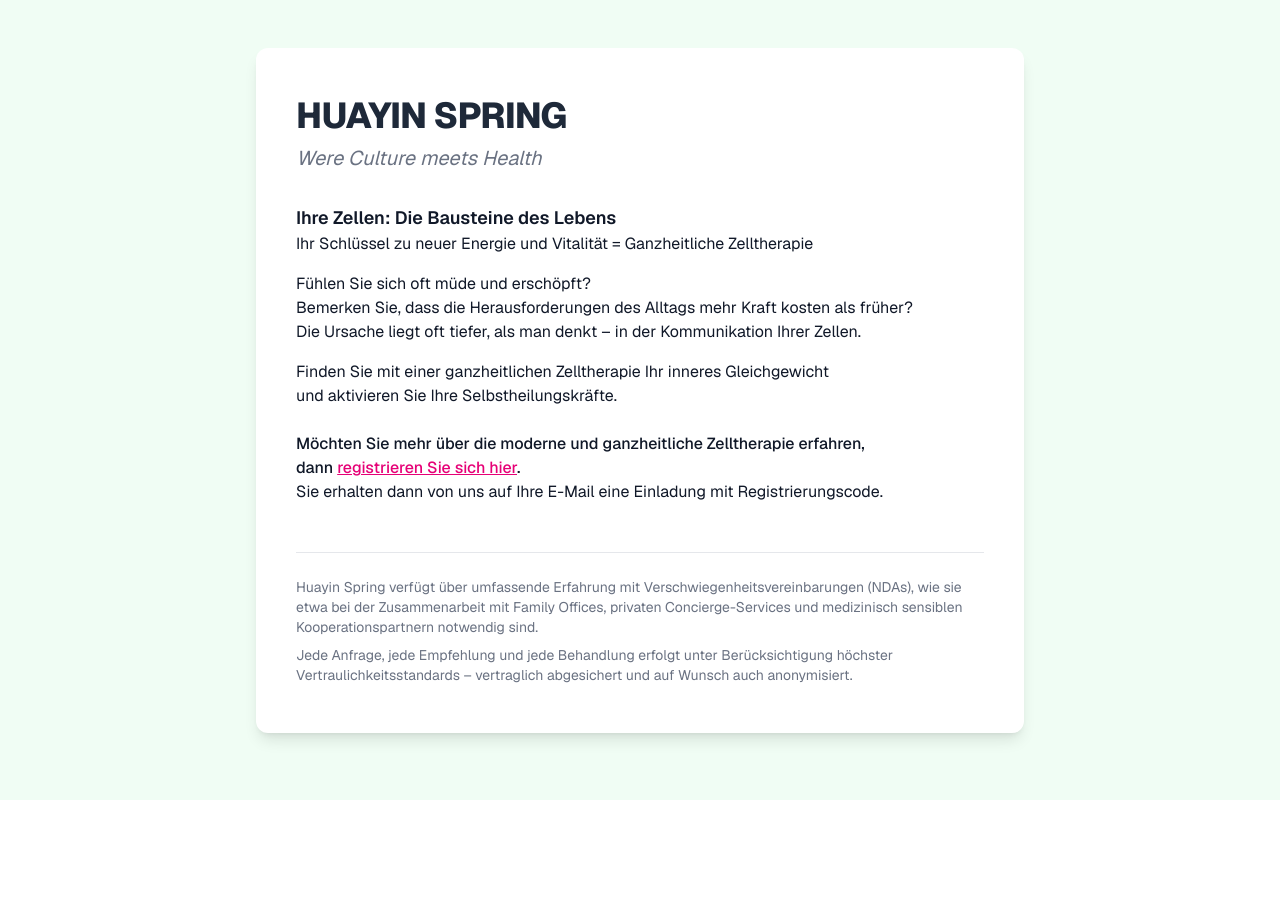
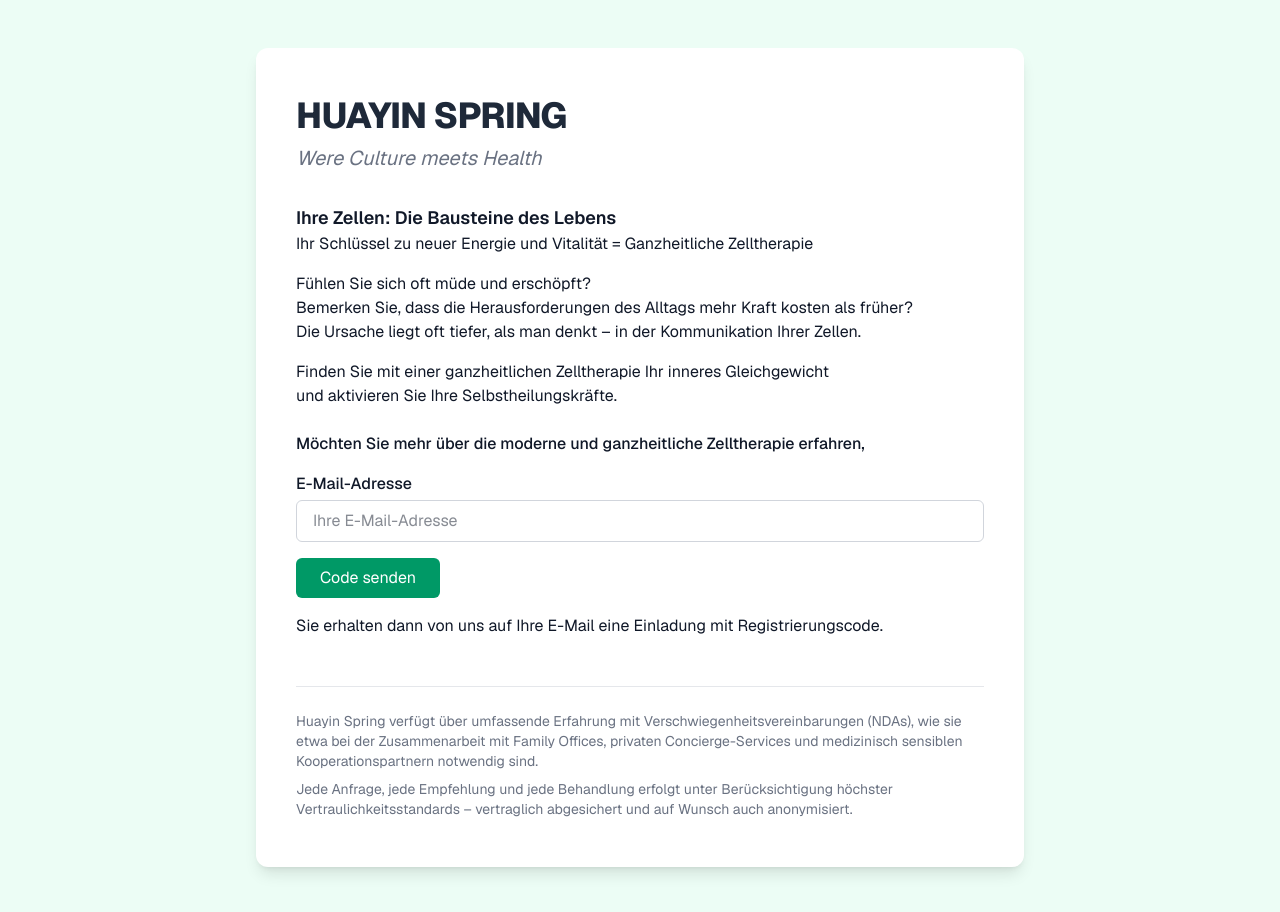
Before and after one commit to hdrlive/huayinspring-website, a Next.js app: page / in a window 1280 px wide. Shown: the top 912 px of the page. Before the commit the page ends 800 px from the top, so only its background shows below. Built offline with nearby package versions, Linux system fonts and the light colour scheme.

Commit message:
Update page.tsx

```diff
--- a/src/app/page.tsx
+++ b/src/app/page.tsx
@@ -1,7 +1,27 @@
+import { useState } from "react";
+import { useRouter } from "next/router";
+
 export default function Home() {
+  const [email, setEmail] = useState("");
+  const [codeSent, setCodeSent] = useState(false);
+  const [code, setCode] = useState("");
+  const router = useRouter();
+
+  const handleSendCode = () => {
+    setCodeSent(true);
+  };
+
+  const handleVerify = () => {
+    if (code === "123456") {
+      router.push("/seite2");
+    } else {
+      alert("Falscher Code. Bitte erneut versuchen.");
+    }
+  };
+
   return (
-    <div className="bg-green-50 min-h-screen py-12">
-      <main className="bg-white text-gray-900 font-sans px-6 py-12 sm:px-10 max-w-3xl mx-auto rounded-xl shadow-lg">
+    <div className="bg-emerald-50 min-h-screen py-12">
+      <main className="bg-white text-gray-900 font-sans px-6 py-12 sm:px-10 max-w-3xl mx-auto rounded-xl shadow-lg text-left">
         <h1 className="text-4xl font-extrabold tracking-tight text-gray-800 mb-2">
           HUAYIN SPRING
         </h1>
@@ -9,29 +29,83 @@
           Were Culture meets Health
         </h2>
 
-        <p className="font-semibold text-base sm:text-lg mt-4">Ihre Zellen: Die Bausteine des Lebens</p>
-        <p>Ihr Schlüssel zu neuer Energie und Vitalität = Ganzheitliche Zelltherapie</p>
+        <p className="font-semibold text-base sm:text-lg mt-4">
+          Ihre Zellen: Die Bausteine des Lebens
+        </p>
+        <p>
+          Ihr Schlüssel zu neuer Energie und Vitalität = Ganzheitliche Zelltherapie
+        </p>
 
-        <p className="mt-4">Fühlen Sie sich oft müde und erschöpft?<br />
-        Bemerken Sie, dass die Herausforderungen des Alltags mehr Kraft kosten als früher?<br />
-        Die Ursache liegt oft tiefer, als man denkt – in der Kommunikation Ihrer Zellen.</p>
+        <p className="mt-4">
+          Fühlen Sie sich oft müde und erschöpft?<br />
+          Bemerken Sie, dass die Herausforderungen des Alltags mehr Kraft kosten als früher?<br />
+          Die Ursache liegt oft tiefer, als man denkt – in der Kommunikation Ihrer Zellen.
+        </p>
 
-        <p className="mt-4">Finden Sie mit einer ganzheitlichen Zelltherapie Ihr inneres Gleichgewicht<br />
-        und aktivieren Sie Ihre Selbstheilungskräfte.</p>
+        <p className="mt-4">
+          Finden Sie mit einer ganzheitlichen Zelltherapie Ihr inneres Gleichgewicht<br />
+          und aktivieren Sie Ihre Selbstheilungskräfte.
+        </p>
 
         <p className="mt-6 font-medium">
-          Möchten Sie mehr über die moderne und ganzheitliche Zelltherapie erfahren, dann
-          <a href="#" className="text-pink-600 underline ml-1">registrieren Sie sich hier</a>.
+          Möchten Sie mehr über die moderne und ganzheitliche Zelltherapie erfahren,
         </p>
-        <p>Sie erhalten dann von uns auf Ihre E-Mail eine Einladung mit Registrierungscode.</p>
 
+        {/* Registrierung */}
+        <div className="mt-4">
+          <label className="block font-medium mb-1" htmlFor="email">E-Mail-Adresse</label>
+          <input
+            type="email"
+            id="email"
+            className="w-full px-4 py-2 border border-gray-300 rounded-md focus:outline-none focus:ring-2 focus:ring-emerald-500"
+            placeholder="Ihre E-Mail-Adresse"
+            value={email}
+            onChange={(e) => setEmail(e.target.value)}
+          />
+          <button
+            onClick={handleSendCode}
+            className="mt-4 px-6 py-2 bg-emerald-600 text-white rounded-md hover:bg-emerald-700"
+          >
+            Code senden
+          </button>
+        </div>
+
+        {/* Bestätigungscode */}
+        {codeSent && (
+          <div className="mt-6">
+            <label className="block font-medium mb-1" htmlFor="code">Bestätigungscode</label>
+            <input
+              type="text"
+              id="code"
+              className="w-full px-4 py-2 border border-gray-300 rounded-md focus:outline-none focus:ring-2 focus:ring-emerald-500"
+              placeholder="6-stelliger Code"
+              value={code}
+              onChange={(e) => setCode(e.target.value)}
+            />
+            <button
+              onClick={handleVerify}
+              className="mt-4 px-6 py-2 bg-blue-600 text-white rounded-md hover:bg-blue-700"
+            >
+              Bestätigen
+            </button>
+          </div>
+        )}
+
+        <p className="mt-4">
+          Sie erhalten dann von uns auf Ihre E-Mail eine Einladung mit Registrierungscode.
+        </p>
+
+        {/* Footer mit NDA */}
         <footer className="mt-12 text-sm text-gray-500 border-t border-gray-200 pt-6">
-          <p>Huayin Spring verfügt über umfassende Erfahrung mit Verschwiegenheitsvereinbarungen (NDAs),
-          wie sie etwa bei der Zusammenarbeit mit Family Offices, privaten Concierge-Services und
-          medizinisch sensiblen Kooperationspartnern notwendig sind.</p>
-          <p className="mt-2">Jede Anfrage, jede Empfehlung und jede Behandlung erfolgt unter
-          Berücksichtigung höchster Vertraulichkeitsstandards – vertraglich abgesichert und
-          auf Wunsch auch anonymisiert.</p>
+          <p>
+            Huayin Spring verfügt über umfassende Erfahrung mit Verschwiegenheitsvereinbarungen (NDAs),
+            wie sie etwa bei der Zusammenarbeit mit Family Offices, privaten Concierge-Services und
+            medizinisch sensiblen Kooperationspartnern notwendig sind.
+          </p>
+          <p className="mt-2">
+            Jede Anfrage, jede Empfehlung und jede Behandlung erfolgt unter Berücksichtigung
+            höchster Vertraulichkeitsstandards – vertraglich abgesichert und auf Wunsch auch anonymisiert.
+          </p>
         </footer>
       </main>
     </div>
```
